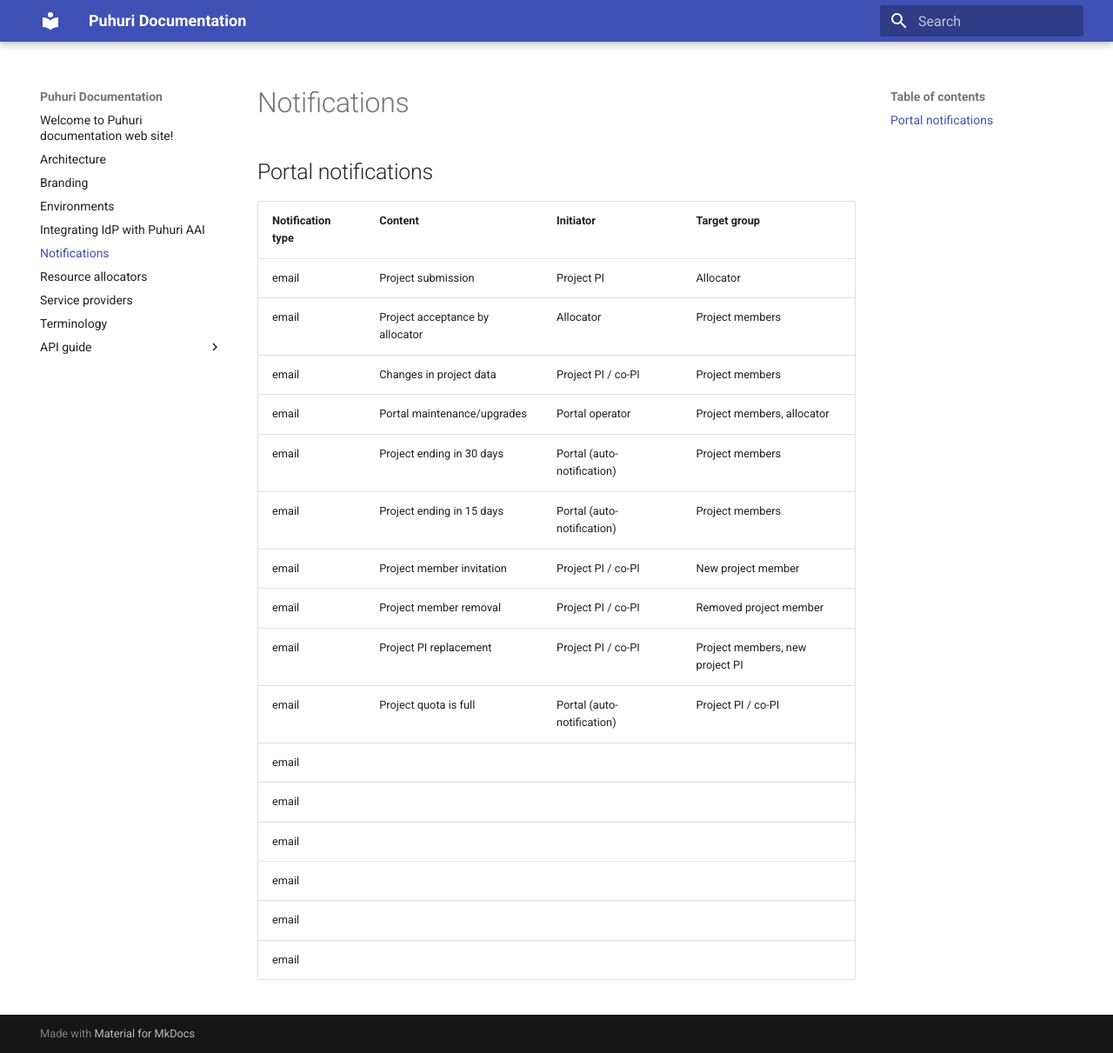
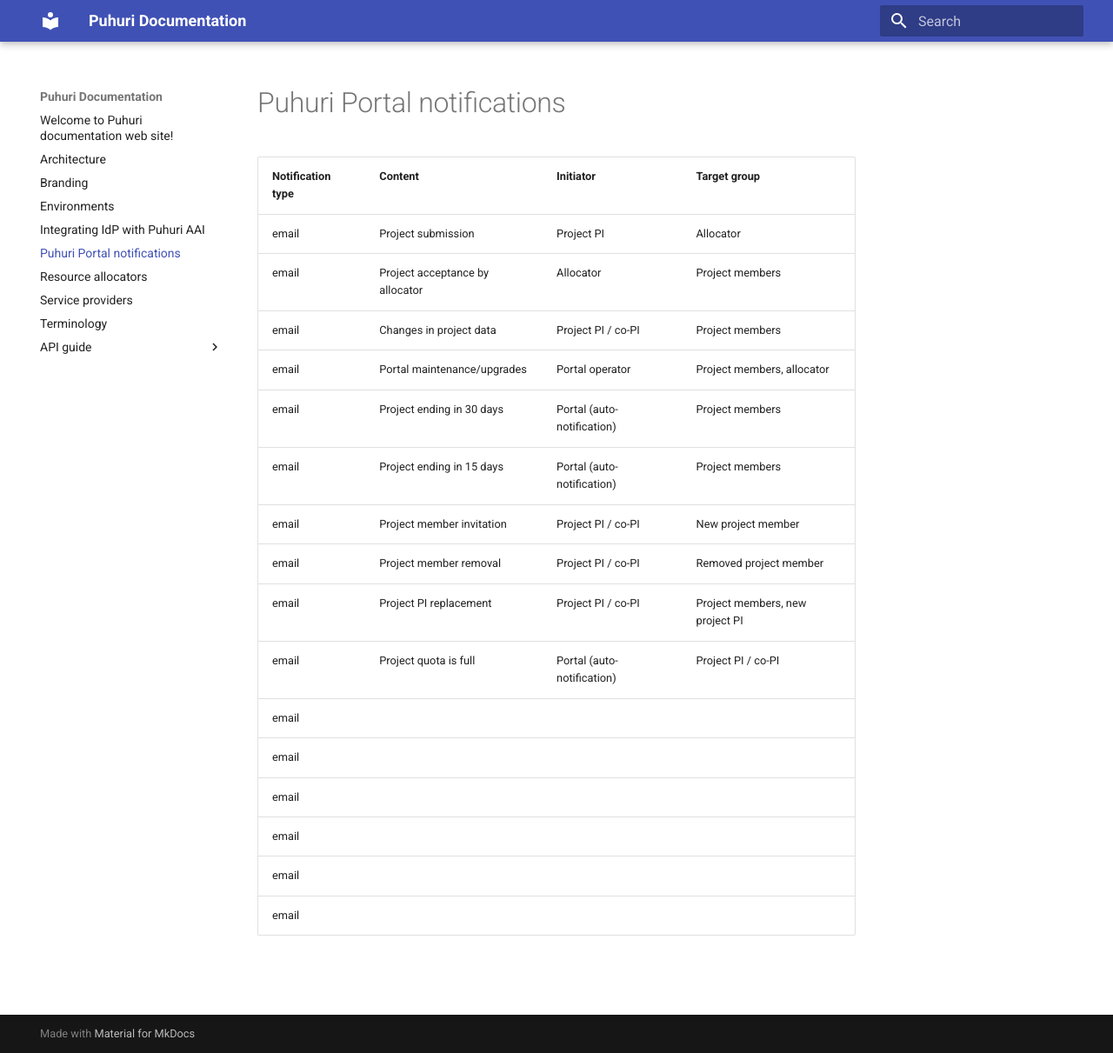
Before and after one commit to neicnordic/puhuri-web, an MkDocs documentation site: the page built from docs/notifications.md, in a window 1280 px wide and 1211 px high. Shown: the whole window at 87% size. Built offline with MkDocs 1.6.1 and Material for MkDocs 9.7.7, drawn with Linux system fonts in a browser that asks for light colours.

Commit message:
Portal notifications section wording changed

```diff
--- a/docs/notifications.md
+++ b/docs/notifications.md
@@ -1,4 +1,4 @@
-## Portal notifications
+# Puhuri Portal notifications
 | Notification type | Content | Initiator | Target group |
 --- | --- | --- | --- |
 | email | Project submission | Project PI | Allocator |
```
